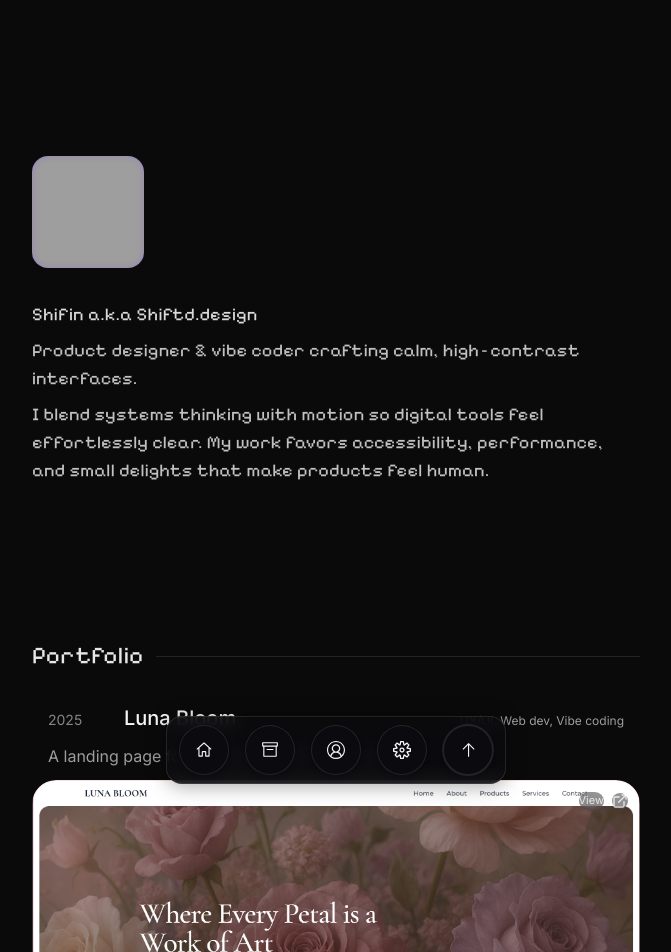
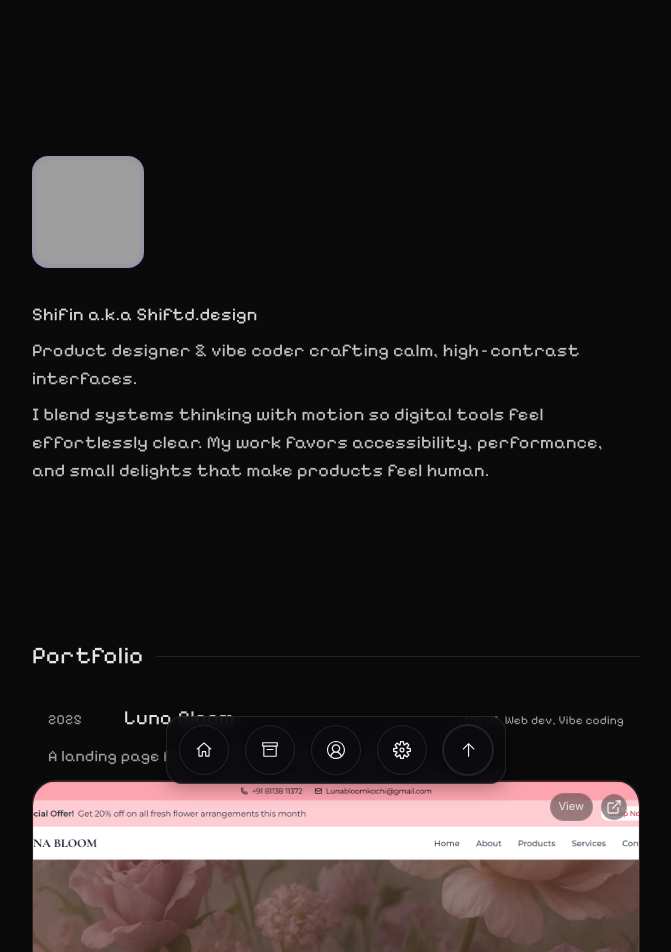
Before and after one commit to shifingeorge/shiftd.design, a React (Vite) app: page / in a window 1280 px wide. Shown: the top 952 px of the page, without its empty margins (304-975 px from the left). Built offline with nearby package versions, Linux system fonts and the light colour scheme; grey boxes are pictures that could not be loaded.

Commit message:
portfolio cover image height increased, pixel font added

```diff
--- a/src/components/Sections/Portfolio.tsx
+++ b/src/components/Sections/Portfolio.tsx
@@ -37,24 +37,24 @@ export default function Portfolio() {
                 whileTap={{ scale: 0.995 }}
                 transition={{ type: 'spring', stiffness: 280, damping: 20, mass: 0.4 }}
               >
-                {/* Meta row */}
+                {/* Meta row (apply pixel font like Hero) */}
                 <div className="mb-3 grid grid-cols-1 md:grid-cols-[64px_1fr_auto] items-baseline gap-2 md:gap-3 px-2 md:px-4">
-                  <span className="text-xs md:text-sm text-white/50">{p.year}</span>
-                  <h3 className="text-lg md:text-xl font-medium">{p.title}</h3>
-                  <div className="hidden md:flex items-center gap-2 text-xs text-white/60">
+                  <span className="font-pixel text-xs md:text-sm text-white/60">{p.year}</span>
+                  <h3 className="font-pixel text-lg md:text-xl text-white/90">{p.title}</h3>
+                  <div className="hidden md:flex items-center gap-2 font-pixel text-[11px] md:text-xs text-white/60">
                     {p.roles.join(', ')}
                   </div>
-                  <p className="md:col-span-3 text-sm md:text-base text-white/60">
+                  <p className="font-pixel md:col-span-3 text-sm md:text-base text-white/60">
                     {p.blurb}
                   </p>
                 </div>
 
-                {/* Card with single cover */}
-                <div className="relative overflow-hidden rounded-3xl bg-white/[0.02]">
+                {/* Card with single cover (taller) */}
+                <div className="relative overflow-hidden rounded-3xl border border-white/10 bg-white/[0.02]">
                   <img
                     src={p.cover}
                     alt={`${p.title} cover`}
-                    className="w-full aspect-[16/9] md:aspect-[21/9] object-cover rounded-3xl transition-transform duration-500 ease-out group-hover:scale-[1.02]"
+                    className="w-full h-[260px] md:h-[420px] object-cover rounded-3xl transition-transform duration-500 ease-out group-hover:scale-[1.02]"
                   />
 
                   {/* Frame + hover shadow */}
@@ -63,10 +63,10 @@ export default function Portfolio() {
 
                   {/* Platform badge */}
                   <div className="absolute right-3 top-3 z-20 flex items-center gap-2">
-                    <span className="rounded-full bg-black/40 backdrop-blur text-[11px] text-white/80">
+                    <span className="rounded-full bg-black/40 backdrop-blur border border-white/10 px-2 py-1 text-[11px] text-white/80">
                       {platformLabel(p.platform)}
                     </span>
-                    <span className="rounded-full bg-black/40 backdrop-blur text-white/80">
+                    <span className="rounded-full bg-black/40 backdrop-blur border border-white/10 p-1 text-white/80">
                       <ExternalLink size={16} />
                     </span>
                   </div>
```
